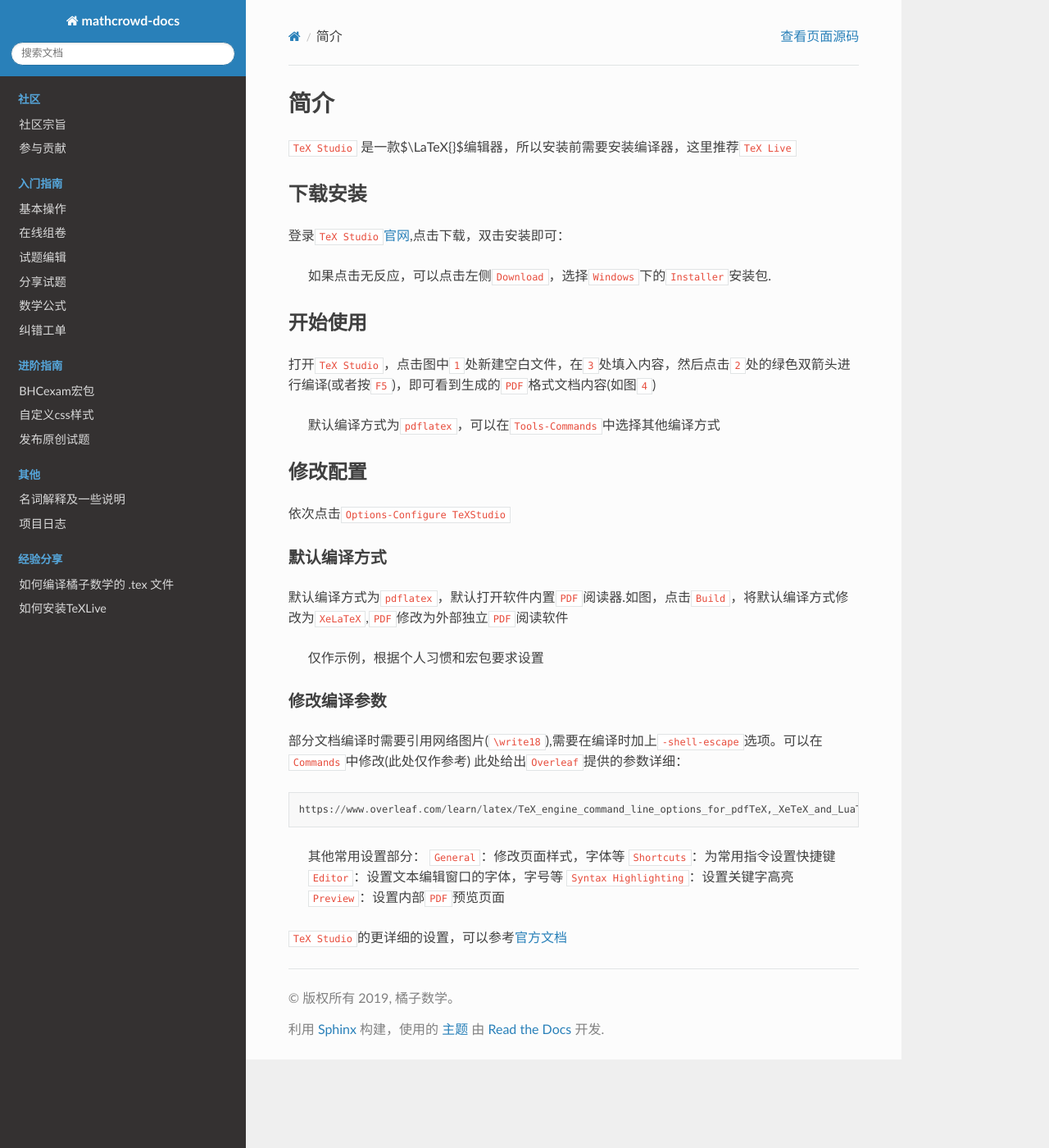
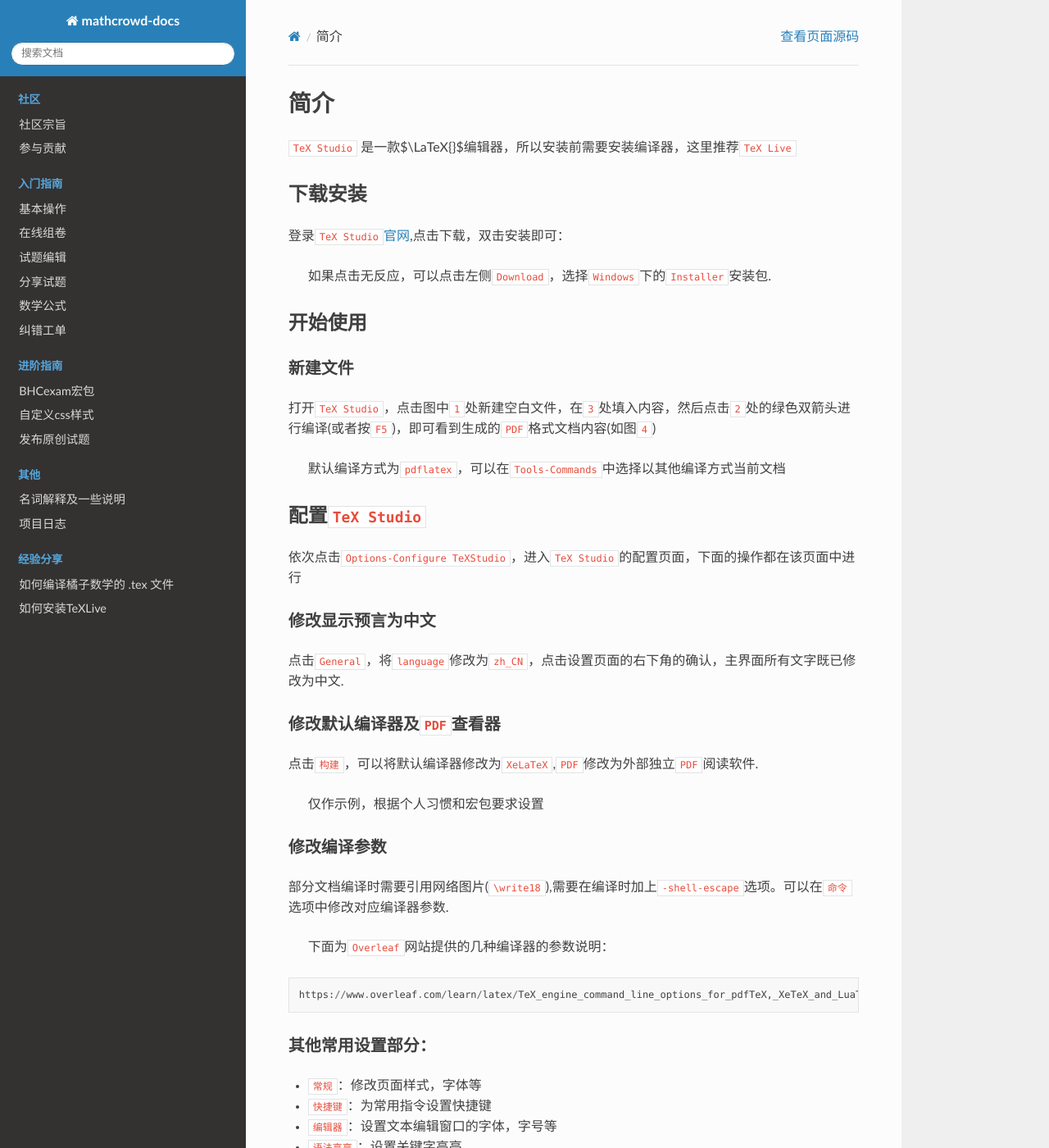
Before and after one commit to mathedu4all/mathcrowd-docs, a Sphinx documentation site: the page built from source/howtos/TeXStudio_install.md, in a window 1280 px wide and 1400 px high. Shown: the whole window at 82% size. Built offline with Sphinx 7.4.7 and the Read the Docs theme 2.0.0, drawn with Linux system fonts in a browser that asks for light colours.

Commit message:
update texstudio

````diff
--- a/source/howtos/TeXStudio_install.md
+++ b/source/howtos/TeXStudio_install.md
@@ -8,32 +8,39 @@
 
 ## 开始使用
 
+### 新建文件
 打开`TeX Studio`，点击图中`1`处新建空白文件，在`3`处填入内容，然后点击`2`处的绿色双箭头进行编译(或者按`F5`)，即可看到生成的`PDF`格式文档内容(如图`4`)
 
-> 默认编译方式为`pdflatex`，可以在`Tools-Commands`中选择其他编译方式
+
+> 默认编译方式为`pdflatex`，可以在`Tools-Commands`中选择以其他编译方式当前文档
 
 
-## 修改配置
-依次点击`Options-Configure TeXStudio`
+## 配置`TeX Studio`
+依次点击`Options-Configure TeXStudio`，进入`TeX Studio`的配置页面，下面的操作都在该页面中进行
 
-### 默认编译方式
+### 修改显示预言为中文
+点击`General`，将`language`修改为`zh_CN`，点击设置页面的右下角的确认，主界面所有文字既已修改为中文.
 
-默认编译方式为`pdflatex`，默认打开软件内置`PDF`阅读器.如图，点击`Build`，将默认编译方式修改为`XeLaTeX`,`PDF`修改为外部独立`PDF`阅读软件
+### 修改默认编译器及`PDF`查看器
+
+点击`构建`，可以将默认编译器修改为`XeLaTeX`,`PDF`修改为外部独立`PDF`阅读软件.
 > 仅作示例，根据个人习惯和宏包要求设置
 
 ### 修改编译参数
-部分文档编译时需要引用网络图片(`\write18`),需要在编译时加上`-shell-escape`选项。可以在`Commands`中修改(此处仅作参考)
-此处给出`Overleaf`提供的参数详细：
+部分文档编译时需要引用网络图片(`\write18`),需要在编译时加上`-shell-escape`选项。可以在`命令`选项中修改对应编译器参数.
+> 下面为`Overleaf`网站提供的几种编译器的参数说明：
+
 ```
 https://www.overleaf.com/learn/latex/TeX_engine_command_line_options_for_pdfTeX,_XeTeX_and_LuaTeX
 ```
 
 
-> 其他常用设置部分：
-> `General`：修改页面样式，字体等
-> `Shortcuts`：为常用指令设置快捷键
-> `Editor`：设置文本编辑窗口的字体，字号等
-> `Syntax Highlighting`：设置关键字高亮
-> `Preview`：设置内部`PDF`预览页面
+### 其他常用设置部分：
+- `常规`：修改页面样式，字体等
+- `快捷键`：为常用指令设置快捷键
+- `编辑器`：设置文本编辑窗口的字体，字号等
+- `语法高亮`：设置关键字高亮
+- `预览`：设置内部`PDF`预览页面
 
-`TeX Studio`的更详细的设置，可以参考[官方文档](http://texstudio.sourceforge.net/manual/current/usermanual_en.html)
+
+关于`TeX Studio`的更详细的设置，可以参考[官方文档](http://texstudio.sourceforge.net/manual/current/usermanual_en.html)
````
Also changed, not shown: source/howtos/images/tex_st_lag.png (added).
